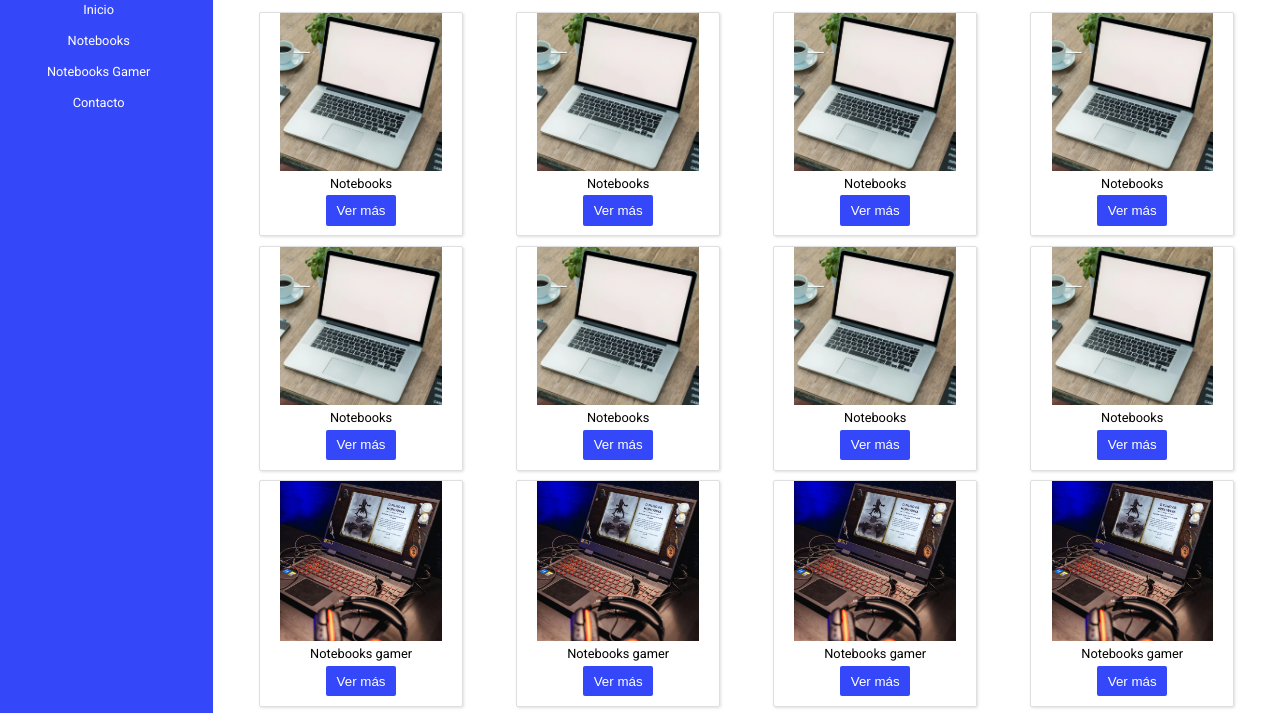
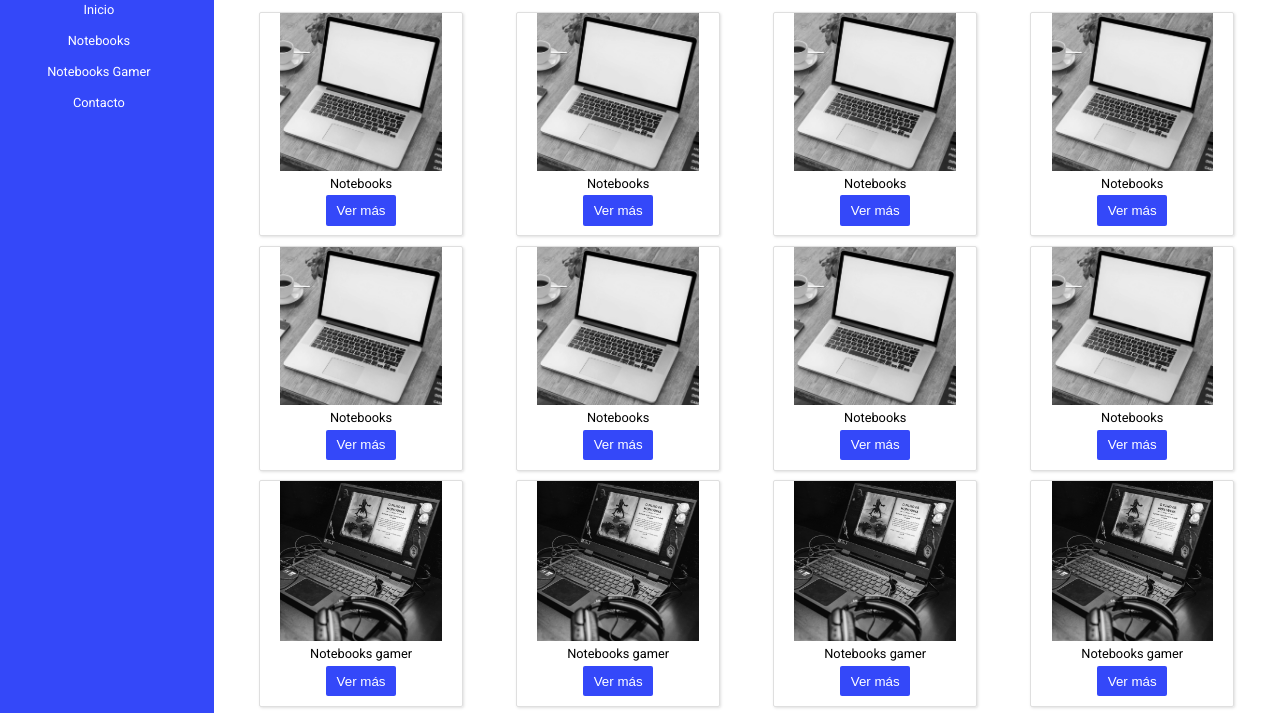
Before and after one commit to joscarmona/desafio-animaciones-en-css, a plain HTML site: page index.html in a window 1280 px wide. Shown: the part 76-789 px from the top of the page. Drawn offline with Linux system fonts and the light colour scheme.

Commit message:
se agrega animación a la galeria de imagenes, cambian de escala de grises a color y aumenta su tamaño colocar el cursor encima de cada imagen

```diff
--- a/assets/css/style.css
+++ b/assets/css/style.css
@@ -242,6 +242,7 @@ body{
 
 .in-button-contacto:hover{
     background-color: #34C5FA;
+    cursor: pointer;
 }
 
 .parrafo-footer{
@@ -284,6 +285,7 @@ body{
         justify-content: space-between;
         position: fixed;
         /* height: 12vh; */
+        /* z-index: 1;; */
     }
 
    .menu-nav-tablet-desktop .options{
@@ -322,6 +324,9 @@ body{
         padding: 1rem 1.5rem 1rem 1.5rem;
         align-items: center;
         margin-top: 70px;
+
+        /* z-index: 0; */
+
     }
 
     .galeria-productos{
@@ -354,7 +359,8 @@ body{
         grid-template-areas:
         "menu-nav-tablet-desktop filtros"
         "menu-nav-tablet-desktop principal"
-        "pie-pagina pie-pagina";
+        /* "pie-pagina pie-pagina"; */
+        "menu-nav-tablet-desktop pie-pagina";
         grid-template-columns: 2fr 10fr;
         grid-template-rows: 2fr 10fr 3fr;
     }
@@ -374,12 +380,17 @@ body{
         grid-area: menu-nav-tablet-desktop;
         background-color: #3448F9;
         color: white;
-        width: 100%;
         display: flex;
         flex-direction: column;
         align-items: center;
         justify-content: initial;
-        position: initial;
+        /* position: initial; */
+
+        width: 16.7%;
+        position: fixed;
+        top: 0;
+        left: 0;
+        height: 100vh;
 
     }
 
@@ -425,6 +436,11 @@ body{
         padding: 1rem 1.5rem 1rem 1.5rem;
         align-items: center;
         margin-top: initial;
+        /* overflow-y: auto;
+        height: 100vh; */
+        /* position: relative;
+        top: 0;
+        left: 30%; */
     }
 
     .galeria-productos{
@@ -440,9 +456,21 @@ body{
     .producto{
         width: 20%;
         box-shadow: 1px 1px 3px rgb(223, 223, 223);
+        transition: transform 1s steps(24);
+
+    }
+
+    .producto:hover{
+        transform: scale(1.1);
     }
 
     .producto img{
         width: 80%;
+        filter: grayscale(100%);
+        transition: filter 1s steps(24);
+    }
+
+    .producto img:hover{
+        filter: grayscale(0%);
     }
 }
```
